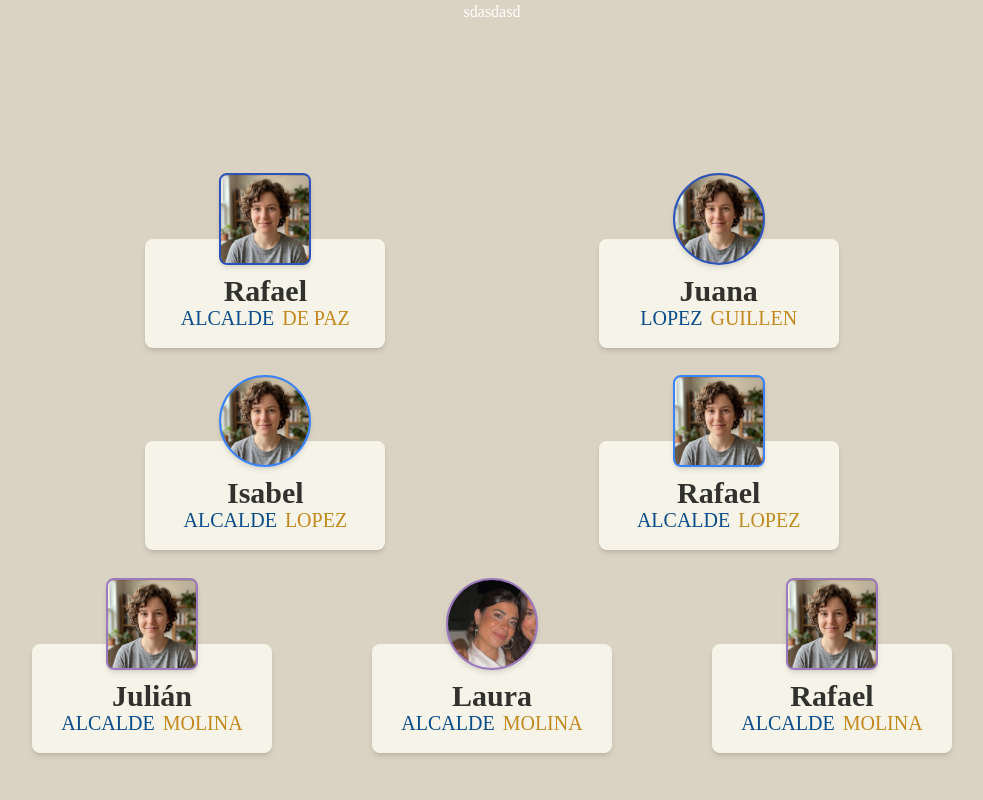
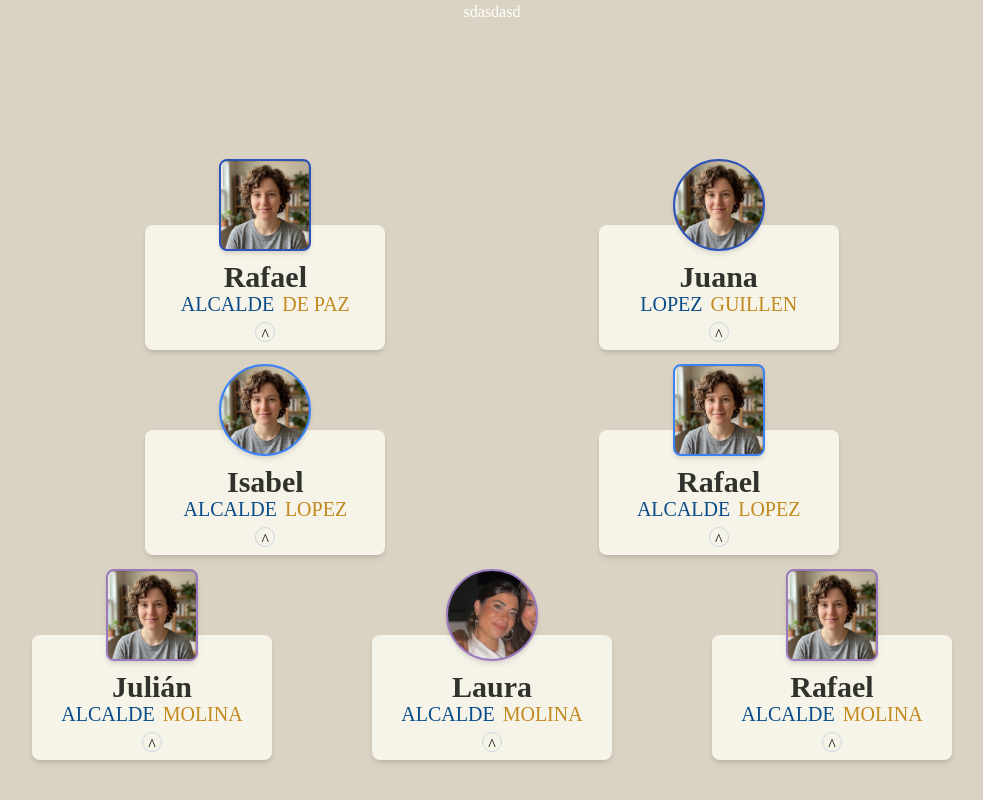
Before and after one commit to Jalcalde26/roots-flow, a React (Vite) app: page / in a window 1280 px wide. Shown: the whole page, without its empty margins (148-1131 px from the left). Built offline with nearby package versions, Linux system fonts and the light colour scheme.

Commit message:
update: desarrollo de botones en individualCard

```diff
--- a/src/componentes/ArbolGenealogico.jsx
+++ b/src/componentes/ArbolGenealogico.jsx
@@ -1,6 +1,4 @@
 export function ArbolGenealogico ({ listadoFamiliar, children }) {
-
-
 
 
 
--- a/src/componentes/IndividualCard.jsx
+++ b/src/componentes/IndividualCard.jsx
@@ -2,8 +2,12 @@ import { NacimientoIcon } from "../assets/icons/NacimientoIcon.jsx";
 import DefuncionIcon from "../assets/icons/DefuncionIcon.jsx";
 import LugarNacimientoIcon from "../assets/icons/LugarNacimientoIcon.jsx";
 import fechaFormateada from "../logica/fechaFormateada.js";
+import { useState } from "react";
+
 
 export function IndividualCard ({persona, generacion, pariente}) {
+
+    const [isVisible, setIsVisible] = useState(false);
 
     if (!persona) return null;
 
@@ -32,8 +36,8 @@ export function IndividualCard ({persona, generacion, pariente}) {
 
     return (
         <>
-            <article className = {`relative w-60 gap-2 z-5 pt-10 px-6  bg-[#f6f4e8] rounded-lg shadow-md hover:shadow-lg hover:translate-y-[-3px] transition-all duration-300 group`}>
-                <div className= {` w-full flex flex-col gap-2 mb-4`}>
+            <article className = {`flex flex-col items-center relative w-60 z-5 pt-10 px-6 bg-[#f6f4e8] rounded-lg shadow-md hover:shadow-lg hover:translate-y-[-3px] transition-all duration-300 group`}>
+                <div className= {` w-full flex flex-col gap-2 mb-1`}>
                     <h2 className = {`z-10 text-center leading-[0.8] flex-col text-3xl font-semibold text-[#31322E]`}>{persona.nombre}<br />
                         <span className={'text-[#094C8A]  font-normal text-xl border-slate-700 pr-1'}>{(persona.apellidoPaterno ?? '').toUpperCase()}</span>
                         <span className={`text-[#C3891F] font-normal text-xl pl-1`}>{(persona.apellidoMaterno ?? '').toUpperCase()}</span>
@@ -56,7 +60,7 @@ export function IndividualCard ({persona, generacion, pariente}) {
                                 style={{ '--color-anillo': getColorGeneracion(generacion, pariente) }}
                                 > </div>
                     {hasAnyData &&(
-                    <dl className={"w-full text-xs text-black border rounded-lg border-slate-300 px-1 hidden"}>
+                    <dl className={`w-full text-xs text-black border rounded-lg border-slate-300 px-1 ${isVisible ? "block" : "hidden"}`}>
                         {/* Fecha Nacimiento */}
                         {persona.fechaNacimiento &&(
                         <div className={"flex items-center justify-between border-b border-slate-300 p-1"}>
@@ -96,6 +100,7 @@ export function IndividualCard ({persona, generacion, pariente}) {
                     </dl>
                     )}
                 </div>
+                <button onClick={() => setIsVisible(!isVisible)} className={"text-black mb-2 border-1 w-5 h-5 border-slate-300 rounded-full text-center cursor-pointer"}>^</button>
             </article>
         </>
     )
--- /dev/null
+++ b/src/logica/toggleCardData.js
@@ -0,0 +1,4 @@
+export default function toggleCardData () {
+    const personalData = document.getElementById("personalDataId");
+    personalData.style.display = personalData.style.display === "none" ? "block" : "none";
+}
```
